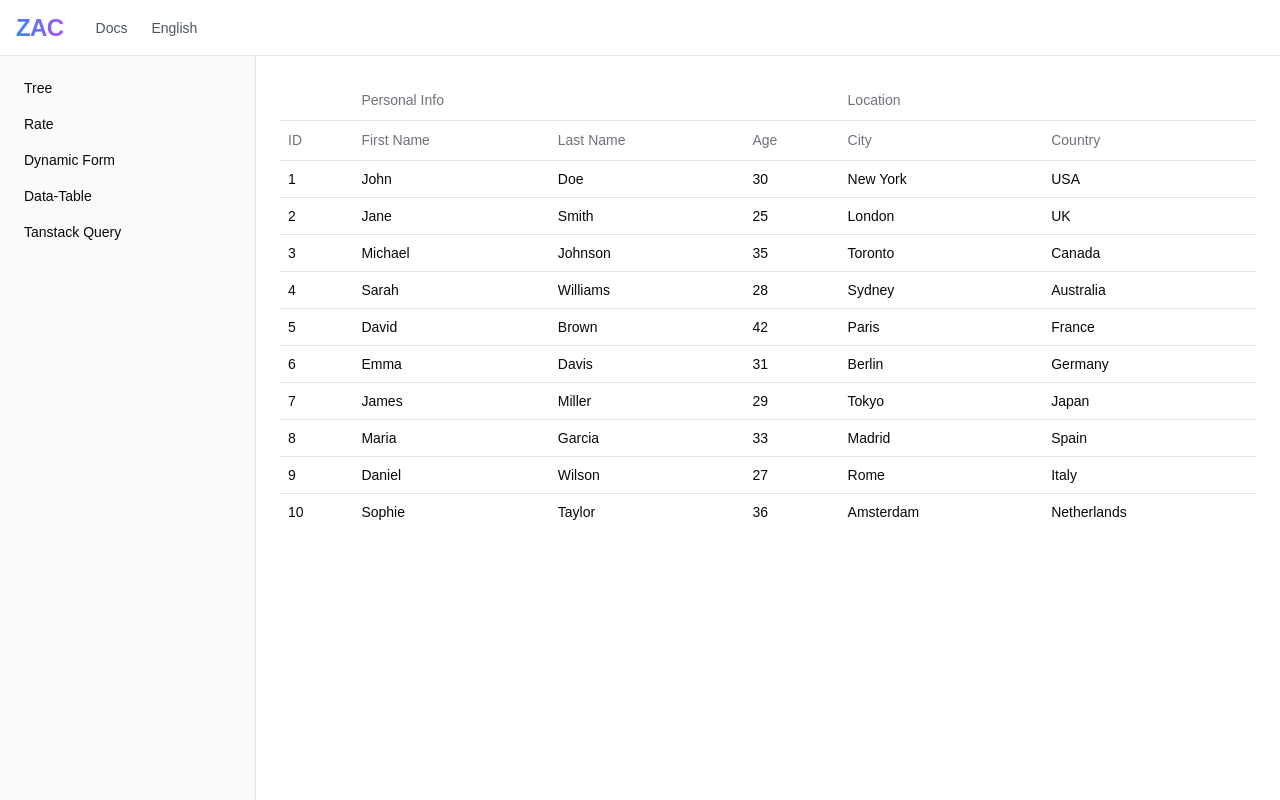
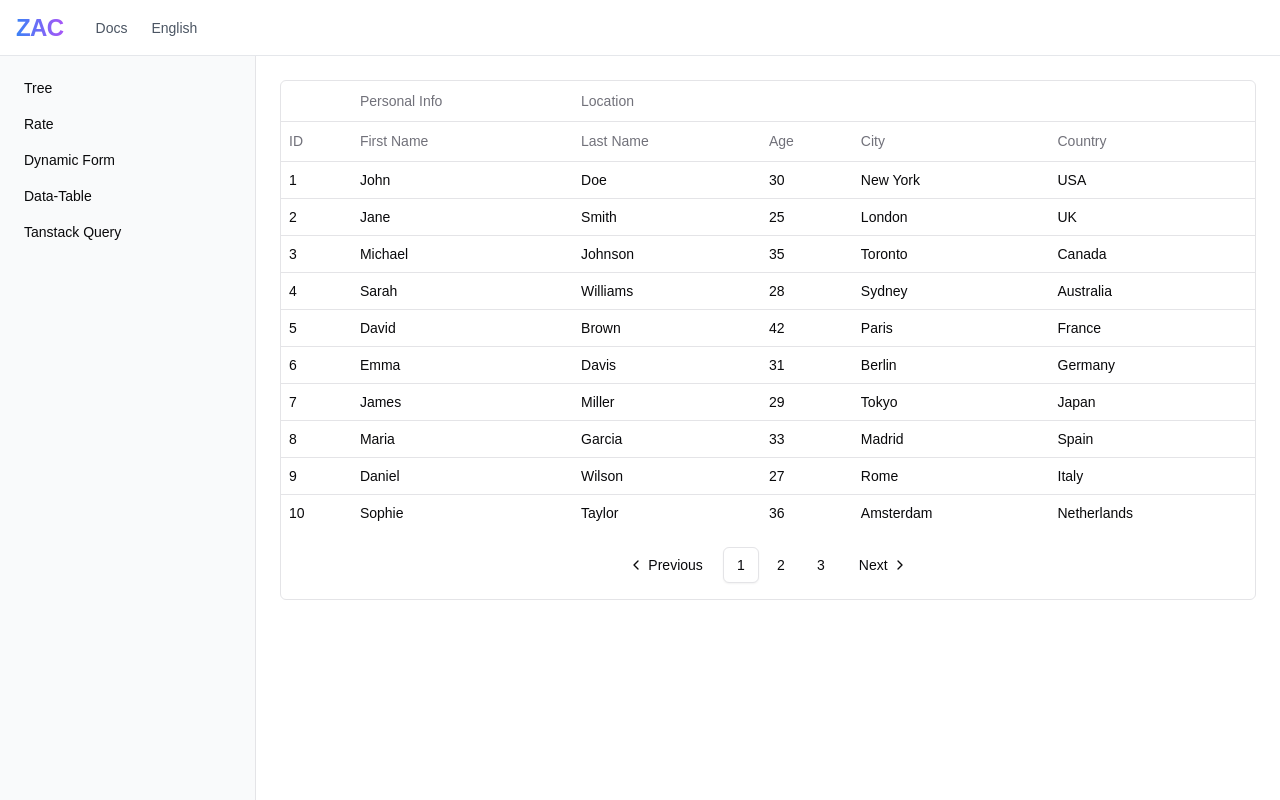
Before and after one commit to chrislol98/zc, a Next.js app in the folder apps/zc/: page /docs/data-table in a window 1280 px wide. Built offline with nearby package versions, Linux system fonts and the light colour scheme.

Commit message:
feature: data-table

```diff
--- /dev/null
+++ b/apps/zc/src/components/data-table/data-table-pagination.tsx
@@ -0,0 +1,40 @@
+import {
+  Pagination,
+  PaginationContent,
+  PaginationItem,
+  PaginationLink,
+  PaginationNext,
+  PaginationPrevious,
+} from "@/components/ui/pagination";
+import { Table } from "@tanstack/react-table";
+
+interface DataTablePaginationProps<TData> {
+  table: Table<TData>;
+}
+
+export function DataTablePagination<TData>({ table }: DataTablePaginationProps<TData>) {
+  return <Pagination>
+    <PaginationContent>
+      <PaginationItem>
+        <PaginationPrevious onClick={() => table.previousPage()} />
+      </PaginationItem>
+      {Array.from({ length: table.getPageCount() }, (_, i) => i + 1).map(
+        (page) => (
+          <PaginationItem key={page}>
+            <PaginationLink
+              onClick={() => table.setPageIndex(page - 1)}
+              isActive={
+                table.getState().pagination.pageIndex === page - 1
+              }
+            >
+              {page}
+            </PaginationLink>
+          </PaginationItem>
+        )
+      )}
+      <PaginationItem>
+        <PaginationNext onClick={() => table.nextPage()} />
+      </PaginationItem>
+    </PaginationContent>
+  </Pagination>
+}
--- a/apps/zc/src/components/data-table/data-table.tsx
+++ b/apps/zc/src/components/data-table/data-table.tsx
@@ -1,18 +1,6 @@
 'use client';
-import {
-  ColumnDef,
-  ColumnFiltersState,
-  SortingState,
-  VisibilityState,
-  flexRender,
-  getCoreRowModel,
-  getFacetedRowModel,
-  getFacetedUniqueValues,
-  getFilteredRowModel,
-  getPaginationRowModel,
-  getSortedRowModel,
-  useReactTable,
-} from '@tanstack/react-table';
+
+import * as React from 'react';
 import {
   Table,
   TableBody,
@@ -21,16 +9,21 @@ import {
   TableHeader,
   TableRow,
 } from '@/components/ui/table';
+import {
+  useReactTable,
+  getCoreRowModel,
+  flexRender,
+  ColumnDef,
+  getPaginationRowModel,
+} from '@tanstack/react-table';
 import { DataTablePagination } from './data-table-pagination';
-interface DataTableProps<TData, TValue> {
+
+interface DataTableProps<TData> {
   data: TData[];
-  columns: ColumnDef<TData, TValue>[];
+  columns: ColumnDef<TData>[];
 }
 
-export function DataTable<TData, TValue>({
-  data,
-  columns,
-}: DataTableProps<TData, TValue>) {
+export function DataTable<TData>({ data, columns }: DataTableProps<TData>) {
   const table = useReactTable({
     data,
     columns,
@@ -39,13 +32,13 @@ export function DataTable<TData, TValue>({
   });
 
   return (
-    <>
+    <div className="rounded-md border">
       <Table>
         <TableHeader>
           {table.getHeaderGroups().map((headerGroup) => (
             <TableRow key={headerGroup.id}>
               {headerGroup.headers.map((header) => (
-                <TableHead key={header.id} colSpan={header.colSpan}>
+                <TableHead key={header.id}>
                   {header.isPlaceholder
                     ? null
                     : flexRender(
@@ -58,28 +51,20 @@ export function DataTable<TData, TValue>({
           ))}
         </TableHeader>
         <TableBody>
-          {table.getRowModel().rows?.length ? (
-            table.getRowModel().rows.map((row) => (
-              <TableRow
-                key={row.id}
-                data-state={row.getIsSelected() && 'selected'}
-              >
-                {row.getVisibleCells().map((cell) => (
-                  <TableCell key={cell.id}>
-                    {flexRender(cell.column.columnDef.cell, cell.getContext())}
-                  </TableCell>
-                ))}
-              </TableRow>
-            ))
-          ) : (
-            <TableRow>
-              <TableCell colSpan={columns.length} className="h-24 text-center">
-                No results.
-              </TableCell>
+          {table.getRowModel().rows.map((row) => (
+            <TableRow key={row.id}>
+              {row.getVisibleCells().map((cell) => (
+                <TableCell key={cell.id}>
+                  {flexRender(cell.column.columnDef.cell, cell.getContext())}
+                </TableCell>
+              ))}
             </TableRow>
-          )}
+          ))}
         </TableBody>
       </Table>
-    </>
+      <div className="flex items-center justify-end space-x-2 py-4">
+        <DataTablePagination table={table} />
+      </div>
+    </div>
   );
 }
```
